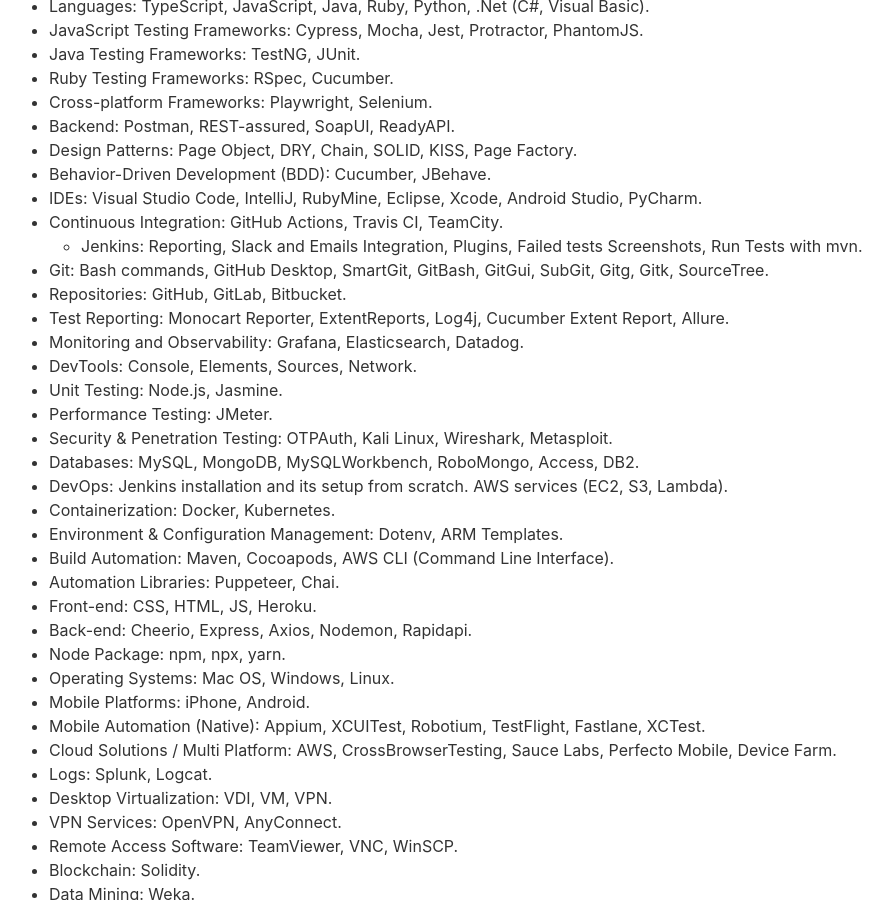
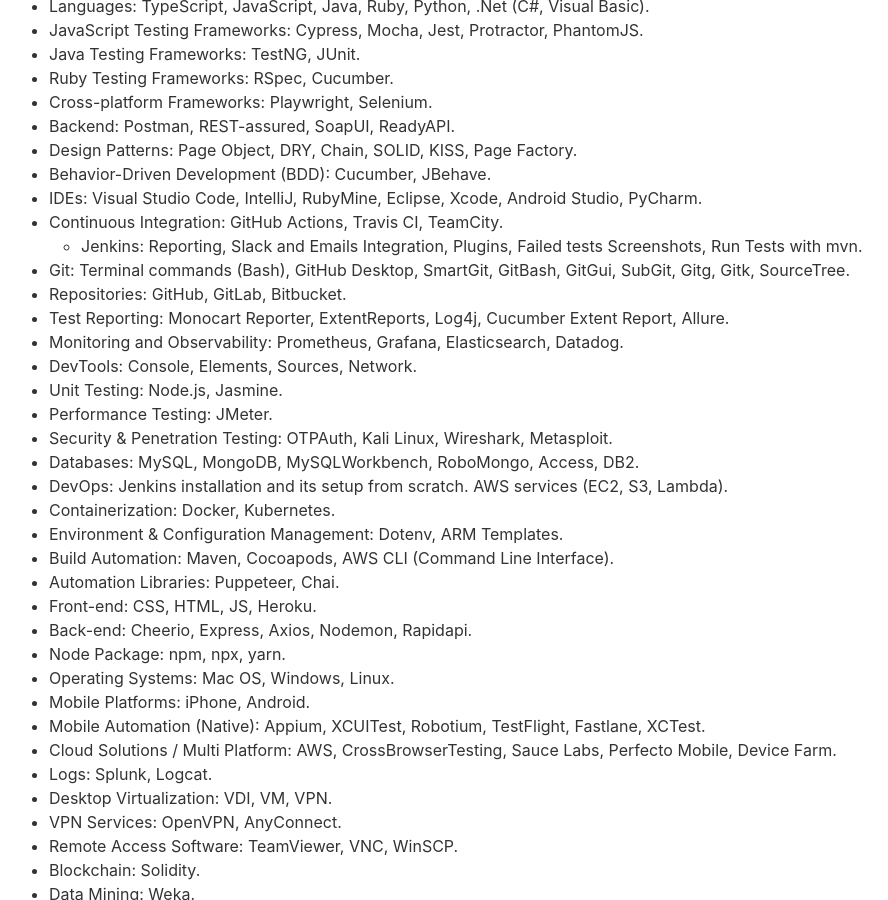
Before and after one commit to cvera08/full-resume, a Jekyll site: the page built from index.html, in a window 1280 px wide and 900 px high, scrolled down 4299 px. Shown: the whole window, without its empty margins (163-1051 px from the left). Built offline with Jekyll 4.4.1, drawn with Linux system fonts in a browser that asks for light colours.

Commit message:
feat: prometheus and bash

```diff
--- a/_data/data.yml
+++ b/_data/data.yml
@@ -276,10 +276,10 @@ organization:
     - IDEs: Visual Studio Code, IntelliJ, RubyMine, Eclipse, Xcode, Android Studio, PyCharm.
     - Continuous Integration: GitHub Actions, Travis CI, TeamCity.
       - Jenkins: Reporting, Slack and Emails Integration, Plugins, Failed tests Screenshots, Run Tests with mvn.
-    - Git: Bash commands, GitHub Desktop, SmartGit, GitBash, GitGui, SubGit, Gitg, Gitk, SourceTree.
+    - Git: Terminal commands (Bash), GitHub Desktop, SmartGit, GitBash, GitGui, SubGit, Gitg, Gitk, SourceTree.
     - Repositories: GitHub, GitLab, Bitbucket.
     - Test Reporting: Monocart Reporter, ExtentReports, Log4j, Cucumber Extent Report, Allure.
-    - Monitoring and Observability: Grafana, Elasticsearch, Datadog.
+    - Monitoring and Observability: Prometheus, Grafana, Elasticsearch, Datadog.
     - DevTools: Console, Elements, Sources, Network.
     - Unit Testing: Node.js, Jasmine.
     - Performance Testing: JMeter.
```
